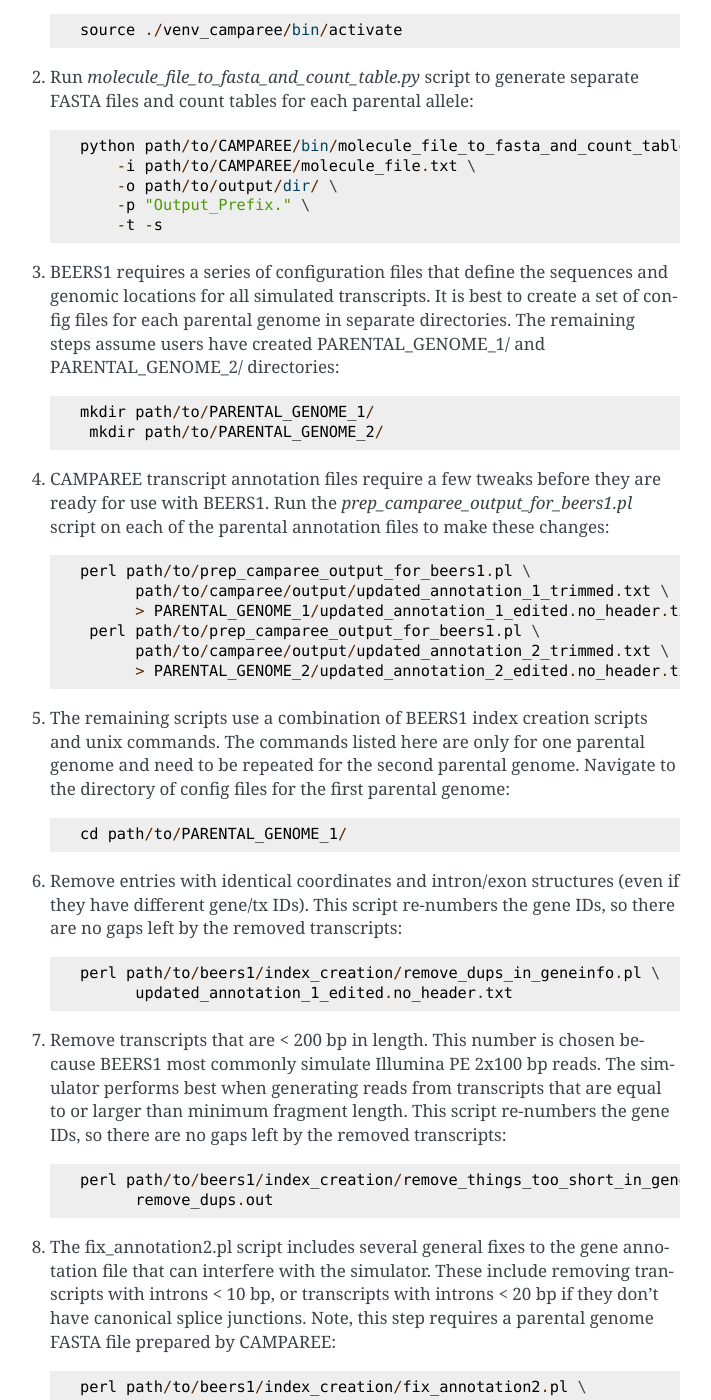
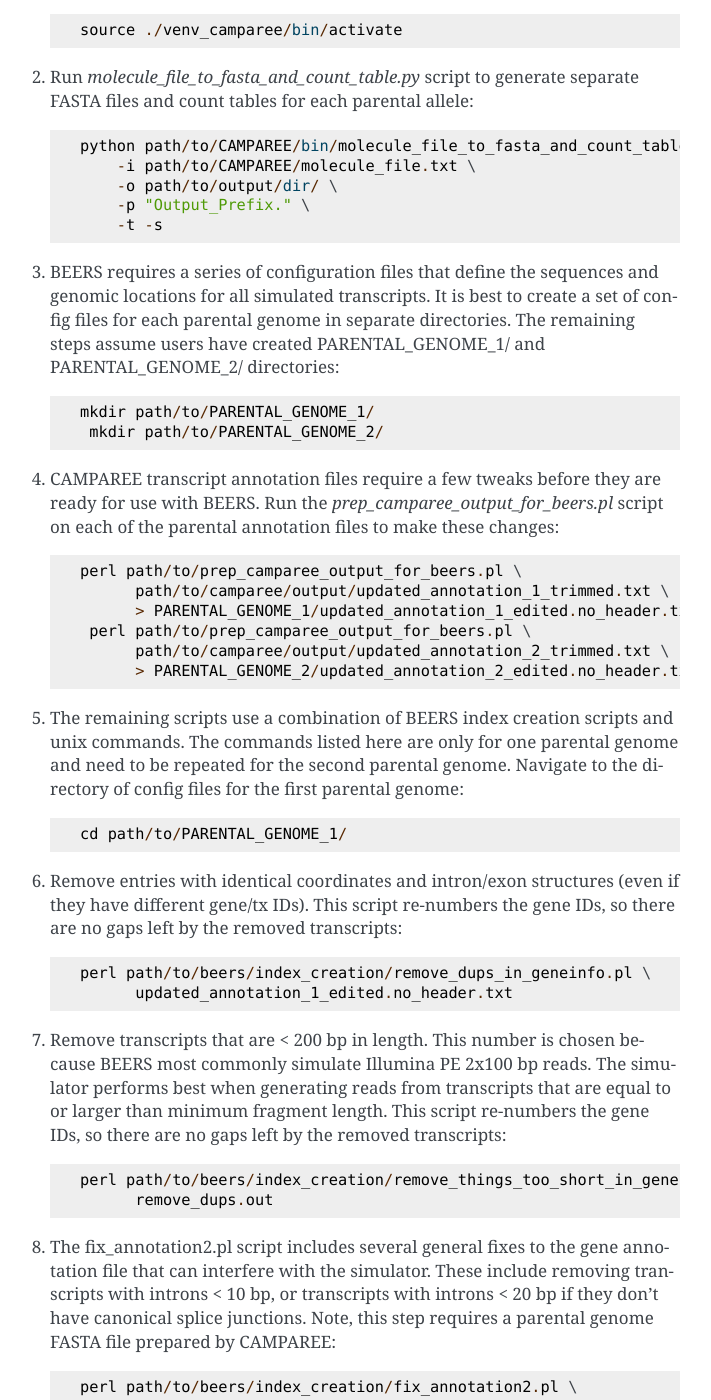
Before and after one commit to itmat/CAMPAREE, a Sphinx documentation site: the page built from doc/camparee_output.rst, in a window 1280 px wide and 1400 px high, scrolled down 2495 px. Shown: the whole window, without its empty margins (400-1111 px from the left). Built offline with Sphinx 7.4.7, drawn with Linux system fonts in a browser that asks for light colours; some of the changed text lies outside the part shown.

Commit message:
Change "BEERS1" references in CAMPAREE output documentation to "BEERS."

```diff
--- a/doc/camparee_output.rst
+++ b/doc/camparee_output.rst
@@ -20,7 +20,7 @@
 Preparing CAMPAREE Output
 ^^^^^^^^^^^^^^^^^^^^^^^^^
 
-Several existing RNA-seq simulators, like BEERS1 and Polyester, allow users to
+Several existing RNA-Seq simulators, like BEERS and Polyester, allow users to
 provide their own gene models and count tables to prime simulations. However,
 these tools were not designed to accept CAMPAREE output directly. To solve this
 problem, CAMPAREE includes the *molecule_file_to_fasta_and_count_table.py*
@@ -103,10 +103,10 @@
 transcript and the "pre_mRNA" prefix identifies transcripts that retain their
 intron sequences.
 
-BEERS1
-^^^^^^
+BEERS
+^^^^^
 
-The BEERS1 simulator can generate simulated allele-specific RNA-Seq data given
+The BEERS simulator can generate simulated allele-specific RNA-Seq data given
 the following CAMPAREE output files:
 
 - Parental genome files (FASTA)
@@ -114,7 +114,7 @@
 - Count table (generated by  *molecule_file_to_fasta_and_count_table.py* script)
 
 In order to generate simulated data for each allele, users need to prepare and
-perform separate BEERS1 runs for transcripts from each parental allele.
+perform separate BEERS runs for transcripts from each parental allele.
 
 1. Activate CAMPAREE environment by running the following command from the
    CAMPAREE directory::
@@ -130,7 +130,7 @@
         -p "Output_Prefix." \
         -t -s
 
-3. BEERS1 requires a series of configuration files that define the sequences
+3. BEERS requires a series of configuration files that define the sequences
    and genomic locations for all simulated transcripts. It is best to create a
    set of config files for each parental genome in separate directories. The
    remaining steps assume users have created PARENTAL_GENOME_1/ and
@@ -140,17 +140,17 @@
         mkdir path/to/PARENTAL_GENOME_2/
 
 4. CAMPAREE transcript annotation files require a few tweaks before they are
-   ready for use with BEERS1. Run the *prep_camparee_output_for_beers1.pl*
+   ready for use with BEERS. Run the *prep_camparee_output_for_beers.pl*
    script on each of the parental annotation files to make these changes::
 
-    perl path/to/prep_camparee_output_for_beers1.pl \
+    perl path/to/prep_camparee_output_for_beers.pl \
           path/to/camparee/output/updated_annotation_1_trimmed.txt \
           > PARENTAL_GENOME_1/updated_annotation_1_edited.no_header.txt
-     perl path/to/prep_camparee_output_for_beers1.pl \
+     perl path/to/prep_camparee_output_for_beers.pl \
           path/to/camparee/output/updated_annotation_2_trimmed.txt \
           > PARENTAL_GENOME_2/updated_annotation_2_edited.no_header.txt
 
-5. The remaining scripts use a combination of BEERS1 index creation scripts and
+5. The remaining scripts use a combination of BEERS index creation scripts and
    unix commands. The commands listed here are only for one parental genome and
    need to be repeated for the second parental genome. Navigate to the directory
    of config files for the first parental genome::
@@ -162,16 +162,16 @@
    they have different gene/tx IDs). This script re-numbers the gene IDs, so
    there are no gaps left by the removed transcripts::
 
-      perl path/to/beers1/index_creation/remove_dups_in_geneinfo.pl \
+      perl path/to/beers/index_creation/remove_dups_in_geneinfo.pl \
             updated_annotation_1_edited.no_header.txt
 
 7. Remove transcripts that are < 200 bp in length. This number is chosen because
-   BEERS1 most commonly simulate Illumina PE 2x100 bp reads. The simulator
+   BEERS most commonly simulate Illumina PE 2x100 bp reads. The simulator
    performs best when generating reads from transcripts that are equal to or
    larger than minimum fragment length. This script re-numbers the gene IDs, so
    there are no gaps left by the removed transcripts::
 
-     perl path/to/beers1/index_creation/remove_things_too_short_in_geneinfo.pl \
+     perl path/to/beers/index_creation/remove_things_too_short_in_geneinfo.pl \
            remove_dups.out
 
 8. The fix_annotation2.pl script includes several general fixes to the gene
@@ -180,14 +180,14 @@
    don't have canonical splice junctions. Note, this step requires a parental
    genome FASTA file prepared by CAMPAREE::
 
-     perl path/to/beers1/index_creation/fix_annotation2.pl \
+     perl path/to/beers/index_creation/fix_annotation2.pl \
            remove_things_too_short.out \
            path/to/camparee/output/custom_genome_1_edited.fa \
            > fix_annotation2.out
 
 9. Next, since CAMPAREE also represents pre-mRNA, create separate entries for
    the pre-mRNA versions of each transcript. This allows for more granular
-   control over how BEERS1 generates pre-mRNAs. Add these pre-mRNA sequences
+   control over how BEERS generates pre-mRNAs. Add these pre-mRNA sequences
    after the above filtering steps to avoid cases where a pre-mRNA sequence is
    still present, but the mature form has been filtered out (or vice versa)::
 
@@ -198,7 +198,7 @@
 10. Re-number BEERS gene IDs to account for anything removed during the previous
     steps::
 
-     perl path/to/beers1/index_creation/change_names_to_GENE.i_for_geneinfo.pl \
+     perl path/to/beers/index_creation/change_names_to_GENE.i_for_geneinfo.pl \
            fix_annotation2.w_pre_mRNA.out \
            > renumbered_geneids.out
 
@@ -215,7 +215,7 @@
 12. Generate a master list of exon coordinates from gene models. This script
     generates the "master_list_of_exons.txt" file used in the next step::
 
-     perl path/to/beers1/index_creation/get_master_list_of_exons_from_geneinfofile.pl \
+     perl path/to/beers/index_creation/get_master_list_of_exons_from_geneinfofile.pl \
            simulator_config_geneinfo_parental_genome_1_from_camparee
 
 13. Generate the geneseq file from the master list of exons. The temp file
@@ -224,7 +224,7 @@
     defined in the genome fasta file). Note: this script renames the original
     geneinfo file to match the filename specified here::
 
-     perl path/to/beers1/index_creation/make_fasta_files_for_master_list_of_genes.pl \
+     perl path/to/beers/index_creation/make_fasta_files_for_master_list_of_genes.pl \
            path/to/camparee/output/custom_genome_1_edited.fa \
            master_list_of_exons.txt \
            simulator_config_geneinfo_parental_genome_1_from_camparee \
@@ -236,7 +236,7 @@
 14. Generate a master list of intron coordinates from gene models. This script
     generates the "master_list_of_introns.txt" file used in the next step::
 
-     perl path/to/beers1/index_creation/get_master_list_of_introns_from_geneinfofile.pl \
+     perl path/to/beers/index_creation/get_master_list_of_introns_from_geneinfofile.pl \
            simulator_config_geneinfo_parental_genome_1_from_camparee
 
 15. Generate the intronseq file from the master list of exons. Double-check the
@@ -246,13 +246,13 @@
     filename and if it does not exist, it generates an empty intronseq file
     without throwing any errors::
 
-     perl path/to/beers1/index_creation/make_fasta_file_for_master_list_of_introns.pl \
+     perl path/to/beers/index_creation/make_fasta_file_for_master_list_of_introns.pl \
            path/to/camparee/output/custom_genome_1_edited.fa \
            master_list_of_introns.txt \
            > simulator_config_intronseq_parental_genome_1_from_camparee
 
 16. Prepare gene_dist file. This file stores the probability distribution of
-    expression all transcripts in the BEERS1 annotation. Prepare this from the
+    expression all transcripts in the BEERS annotation. Prepare this from the
     CAMPAREE count matrix by running the following code in R:
 
     .. code-block:: R
@@ -295,7 +295,7 @@
     to all genes. So while the file may appear to be okay at first glance, it
     could be completely filled with genes that have 0 expression::
 
-     perl path/to/beers1/index_creation/make_featurequants.from_count_data.pl \
+     perl path/to/beers/index_creation/make_featurequants.from_count_data.pl \
            simulator_config_geneinfo_parental_genome_1_from_camparee \
            Parental_Genome_1.gene_dist.txt \
            100 \
@@ -307,12 +307,12 @@
      awk 'BEGIN{total=0}; (FNR > 1){total = total + $2}; END{print total}' \
           path/to/CAMPAREE.count_table.Parental_genome_1.txt
 
-19. Having created all of the BEERS1 config files above, now the user needs to
-    run BEERS1 to generate simulated reads. Again, this needs to be repeated for
-    each parental genome. The BEERS1 command listed here is configured to run in
+19. Having created all of the BEERS config files above, now the user needs to
+    run BEERS to generate simulated reads. Again, this needs to be repeated for
+    each parental genome. The BEERS command listed here is configured to run in
     an LSF cluster environment::
 
-        perl path/to/beers1/reads_simulatorP_updated3.pl \
+        perl path/to/beers/reads_simulatorP_updated3.pl \
               <NUMBER_OF_READS_TO_SIMULATE> \
               Parental_Genome_1 \
               500000 \
@@ -324,7 +324,7 @@
               -palt 0 \
               -sn \
               -configstem parental_genome_1_from_camparee \
-              -customcfgdir path/to/beers1/config/directory/PARENTAL_GENOME_1/ \
+              -customcfgdir path/to/beers/config/directory/PARENTAL_GENOME_1/ \
               -outdir path/to/output/directory/PARENTAL_GENOME_1/ \
               -fraglength 100,250,500
 
```
